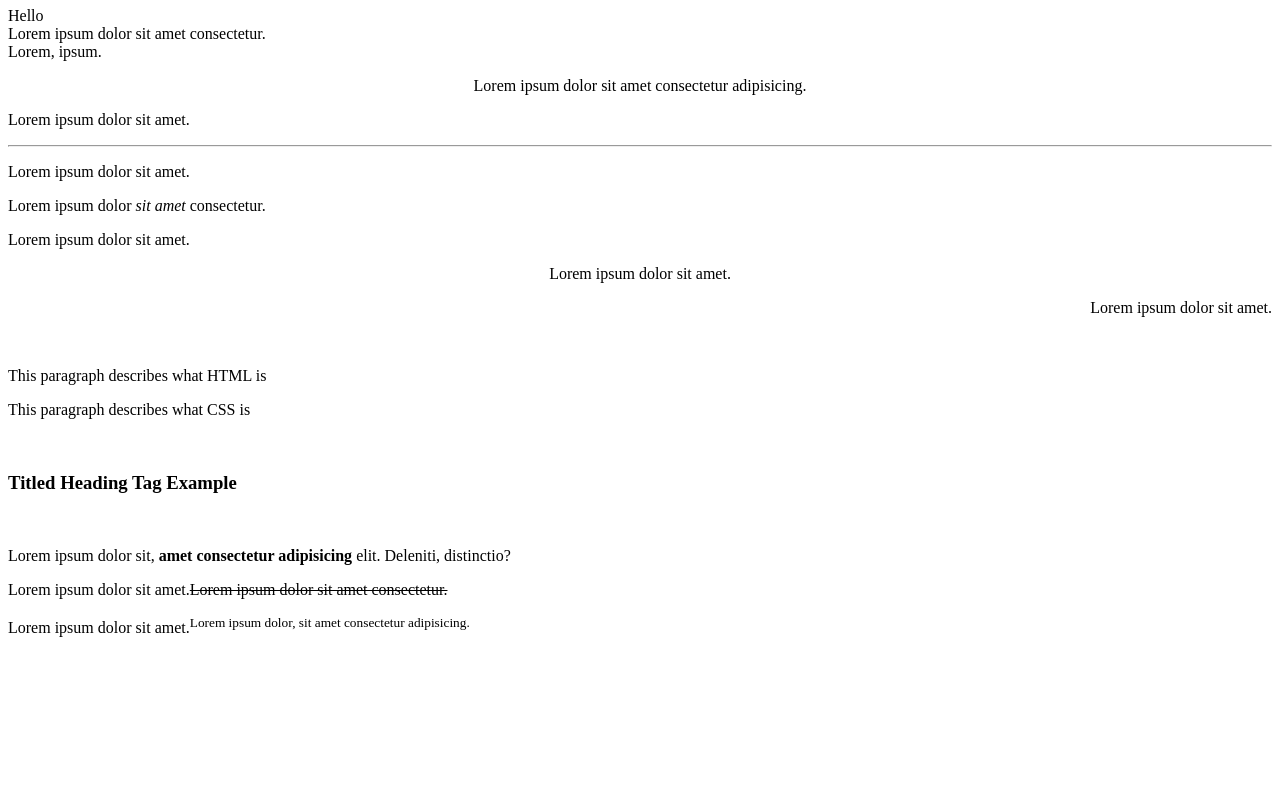
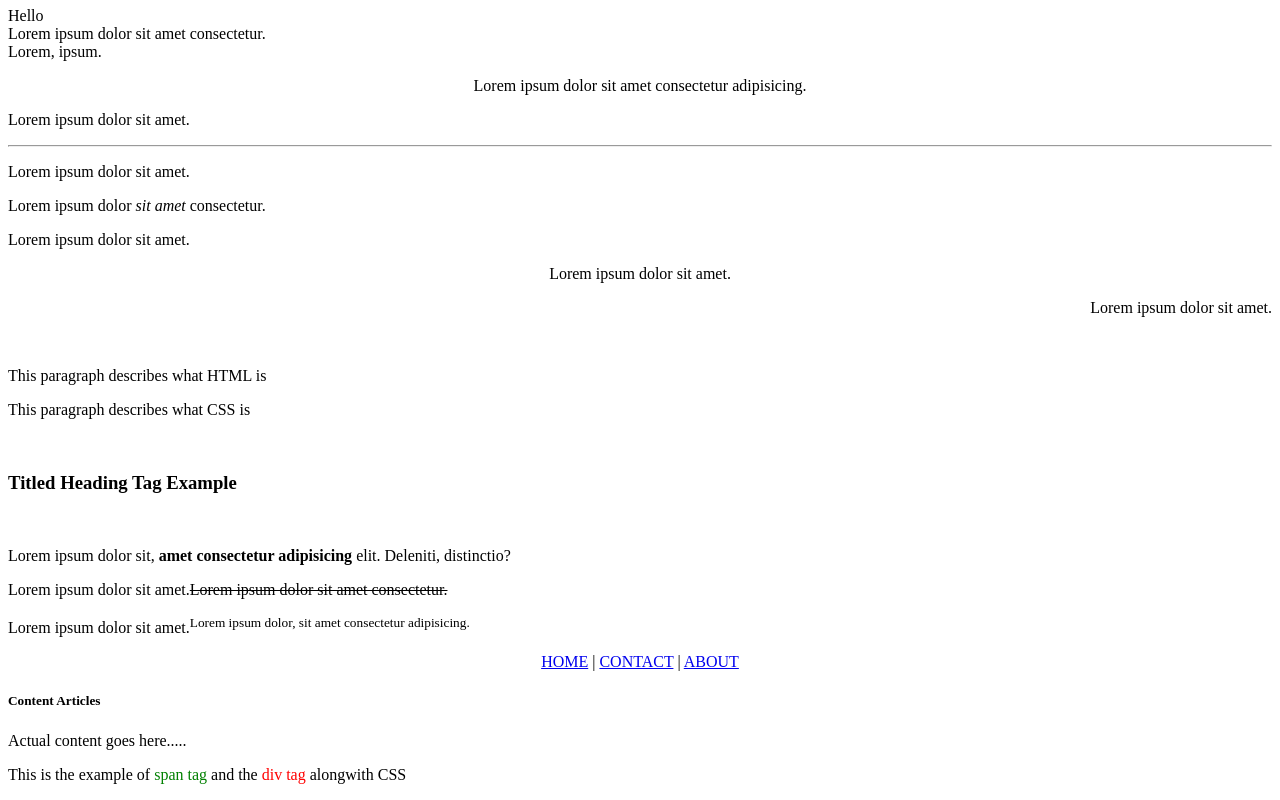
Before and after one commit to shawere/repository, a plain HTML site: page index.html in a window 1280 px wide. Shown: the part 343-1143 px from the top of the page. Before the commit the page ends 996 px from the top, so only its background shows below. Drawn offline with Linux system fonts and the light colour scheme.

Commit message:
Commit 4

```diff
--- a/index.html
+++ b/index.html
@@ -60,4 +60,27 @@
         <p>Lorem ipsum dolor sit amet.<strike>Lorem ipsum dolor sit amet consectetur.</strike></p>
         <!--Superscript-->
         <p>Lorem ipsum dolor sit amet.<sup>Lorem ipsum dolor, sit amet consectetur adipisicing.</sup></p>
+
+        <!--Grouping Content-->
+        <!--div-->
+        <body>
+            <div id="menu" align="middle" >
+            <a href="https://google.com" target="_blank">HOME</a> |
+            <a href="https://pinterest.com" target="_blank">CONTACT</a> |
+            <a href="https://instagram.com" target="_blank">ABOUT</a>
+            </div>
+            <div id="content" align="left" bgcolor="white">
+            <h5>Content Articles</h5>
+            <p>Actual content goes here.....</p>
+            </div>
+            </body>
+        <!--span-->
+        <body>
+            <p>This is the example of <span style="color:green">span tag</span> and the <span
+            style="color:red">div tag</span> alongwith CSS</p>
+            </body>
+
+
+
+
 </html>
```
